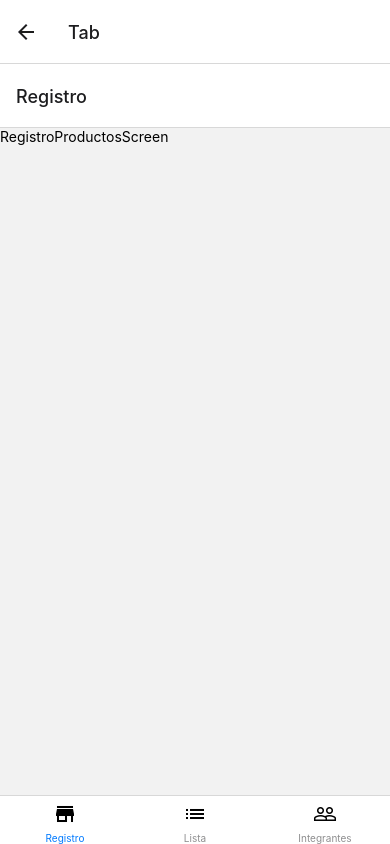
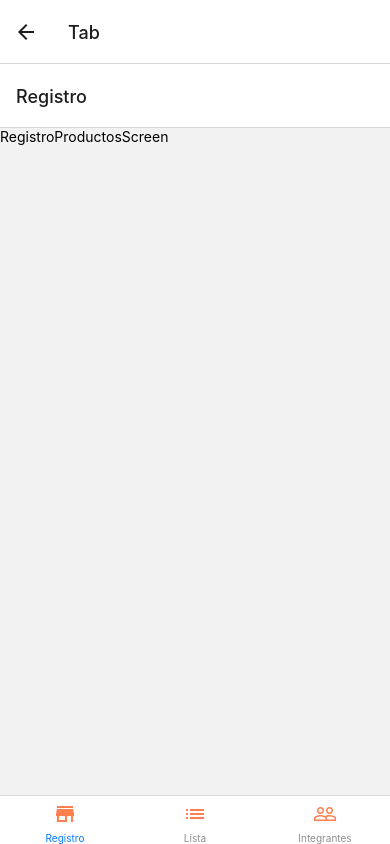
Before and after one commit to lizlopez24/carrito-compras, a React Native app: screen /Integrantes in a window 390 px wide. Both pictures are taken after a click on the button "Continuar". Built offline with nearby package versions, Linux system fonts and the light colour scheme.

Commit message:
Union con bienvenida y aumento de lista Integrantes

```diff
--- a/navigators/MainNavigators.tsx
+++ b/navigators/MainNavigators.tsx
@@ -13,17 +13,17 @@ function MyTabs() {
     <Tab.Navigator>
       <Tab.Screen name="Registro" component={RegistroProductosScreen} options={{
         tabBarIcon:()=>(
-            <MaterialIcons name="store" size={24} color={"black"}/>
+            <MaterialIcons name="store" size={24} color={"coral"}/>
         )
       }}/>
       <Tab.Screen name="Lista" component={ListaProductosScreen} options={{
         tabBarIcon:()=>(
-            <MaterialIcons name="list" size={24} color={"black"}/>
+            <MaterialIcons name="list" size={24} color={"coral"}/>
         )
     }}/>
       <Tab.Screen name="Integrantes" component={IntegrantesScreen} options={{
         tabBarIcon:()=>(
-            <MaterialIcons name="people-outline" size={24} color={"black"}/>
+            <MaterialIcons name="people-outline" size={24} color={"coral"}/>
         )
     }}/>
     </Tab.Navigator>
--- a/screens/IntegrantesScreen.tsx
+++ b/screens/IntegrantesScreen.tsx
@@ -27,7 +27,7 @@ const styles = StyleSheet.create({
         fontSize: 30,
         paddingVertical: 40,
         fontWeight: 'bold',
-        color: '#101f66'
+        color: 'coral'
     },
     img:{
         width:60,
```
